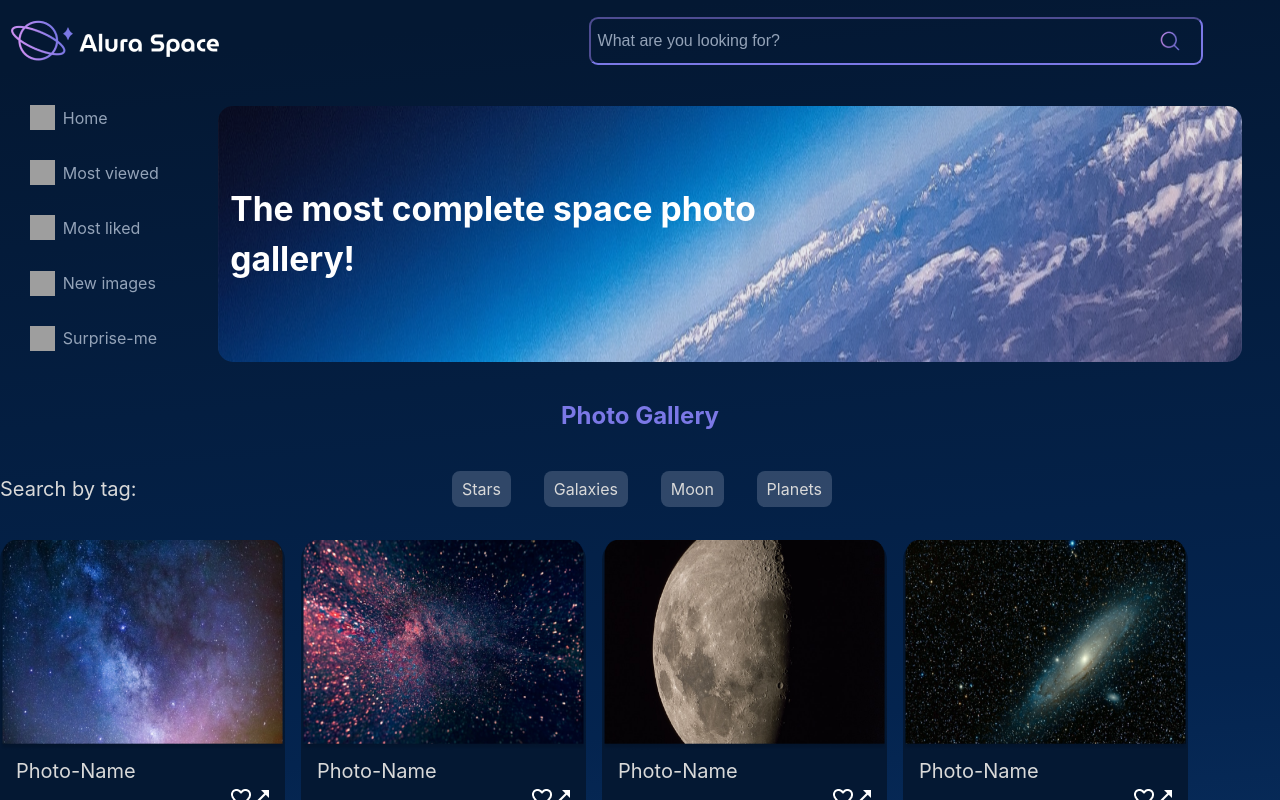
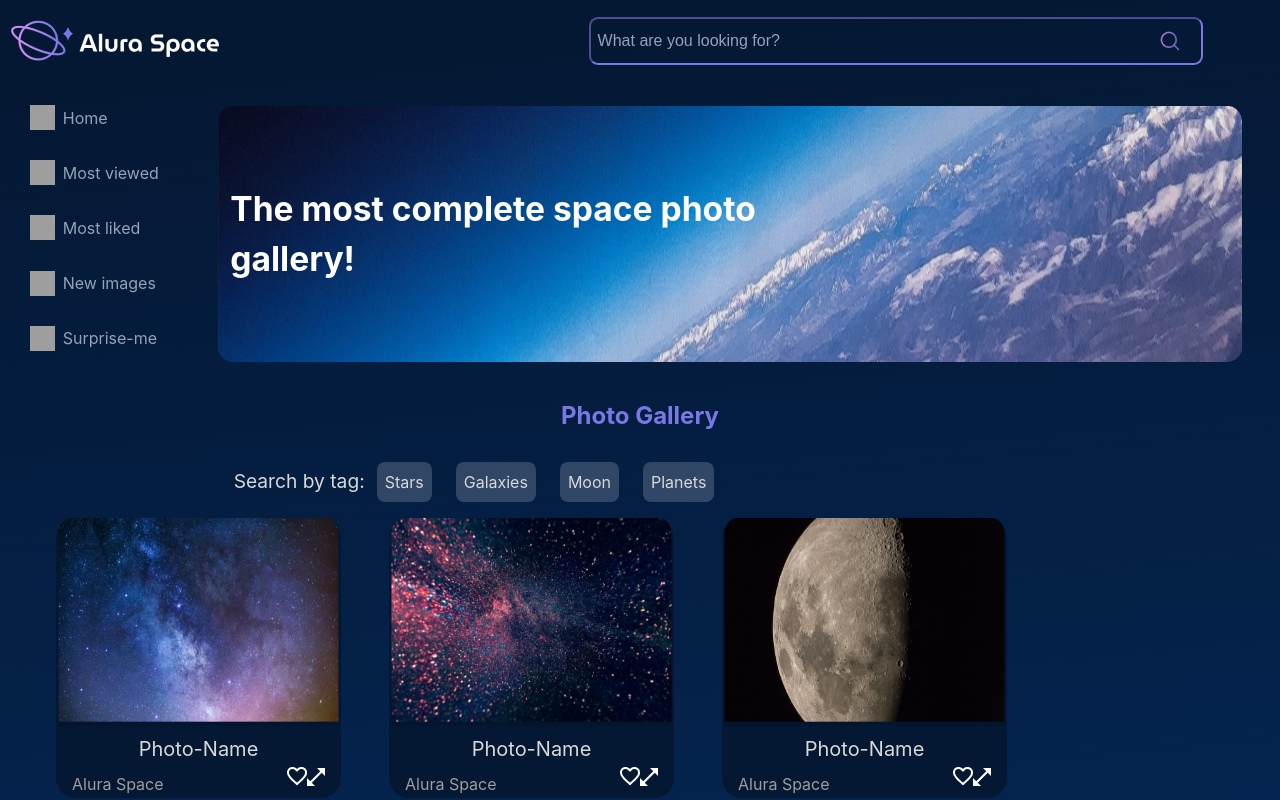
Before and after one commit to aguirreLCD/vite-project-alura-space, a React (Vite) app: page / in a window 1280 px wide. Shown: the top 800 px of the page. Built offline with nearby package versions, Linux system fonts and the light colour scheme; grey boxes are pictures that could not be loaded.

Commit message:
add card images intophoto gallery

```diff
--- a/src/components/PhotoGallery/PhotoGallery.css
+++ b/src/components/PhotoGallery/PhotoGallery.css
@@ -1,5 +1,6 @@
 .photo-gallery {
   margin-bottom: 2rem;
+  text-align: center;
 }
 
 .photo-gallery-title {
@@ -12,6 +13,7 @@
 .cards {
   list-style-type: none;
   padding: 0;
+  margin: 0.5rem;
   display: flex;
   width: 100%;
   flex-wrap: wrap;
@@ -23,7 +25,7 @@
   border-radius: 20px;
   height: 280px;
   width: 285px;
-  margin-right: 1rem;
+  margin-left: 3rem;
   margin-bottom: 1.35rem;
   cursor: pointer;
 }
--- a/src/components/Tags/Tags.css
+++ b/src/components/Tags/Tags.css
@@ -1,27 +1,35 @@
 .tags-container {
-  width: 65vw;
   display: flex;
-  justify-content: space-between;
+  justify-content: center;
   align-items: center;
   color: var(--main-color);
-  font-size: 16px;
+  font-size: 1rem;
+  flex-wrap: wrap;
+  margin: 0 4rem;
+  padding: 0;
+  width: 65vw;
 }
 
 .tags-info {
-  font-size: 1.25rem;
+  font-size: 1.2rem;
+  margin: 0;
+  padding: 0;
 }
 
 .tags-list {
   list-style-type: none;
-  width: 380px;
-  padding: 0;
   display: flex;
   justify-content: space-between;
+  align-items: center;
+  margin: 0;
+  padding: 0;
 }
 
 .tags-item {
   background-color: var(--tag-color);
-  padding: 6px 10px;
   border-radius: 8px;
   cursor: pointer;
+
+  margin: 0.5rem 0.75rem;
+  padding: 0.5rem;
 }
```
Also changed, not shown: src/components/Tags/index.jsx (+4 -4 lines).
